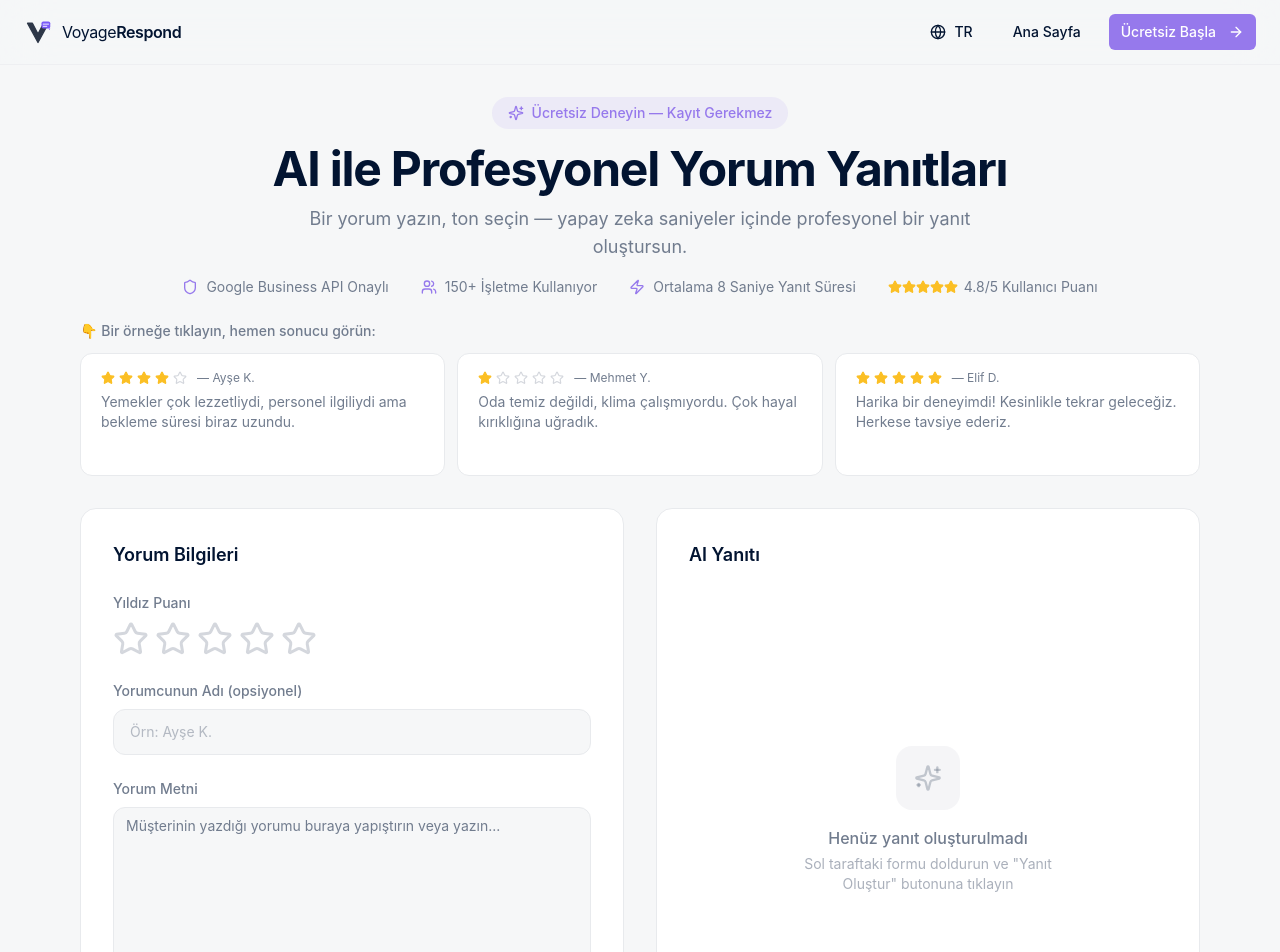
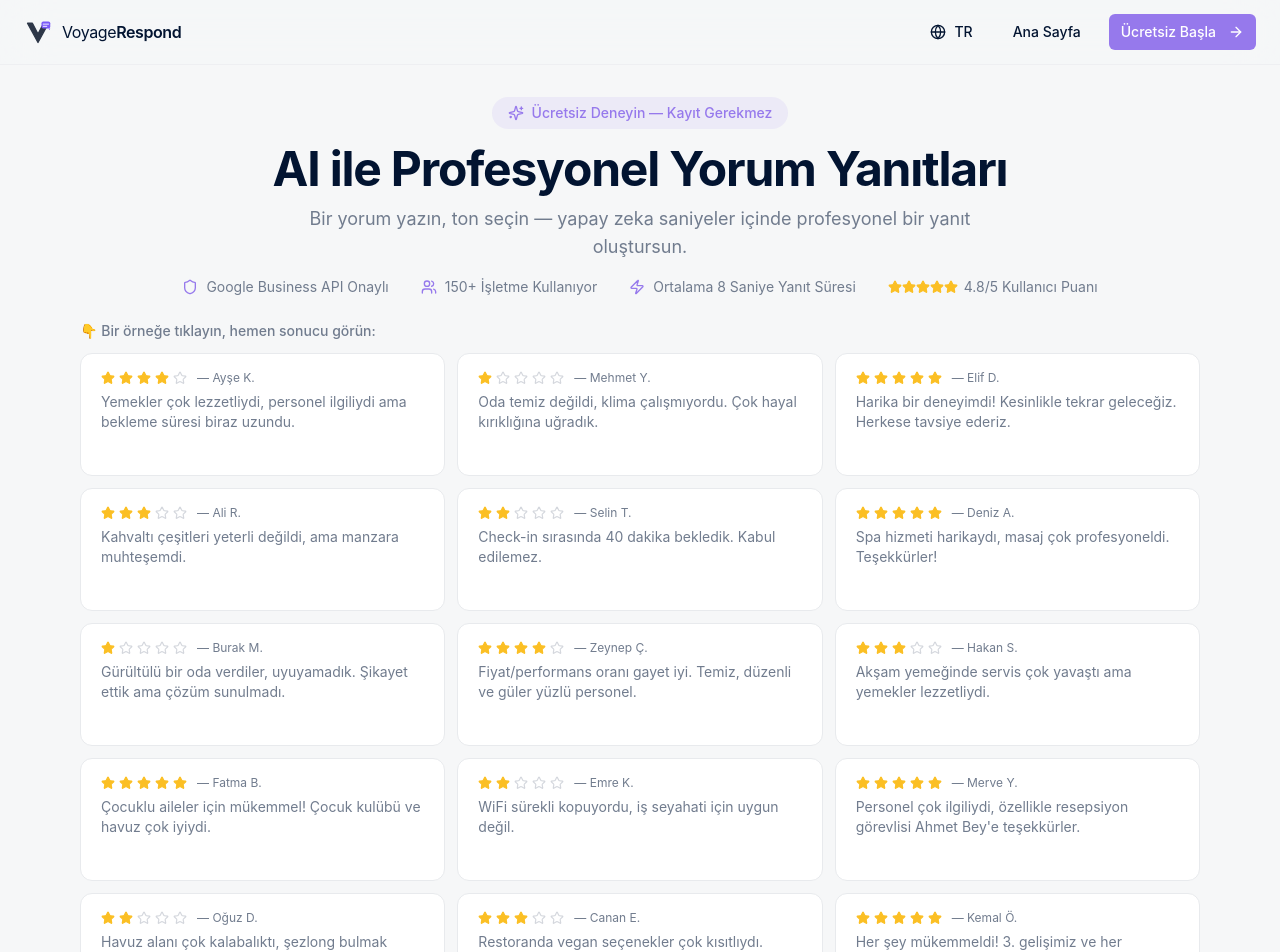
Before and after one commit to mtcrk/review-voyager, a React (Vite) app: page /demo in a window 1280 px wide. Shown: the top 952 px of the page. Built offline with nearby package versions, Linux system fonts and the light colour scheme; what @lovable.dev/cloud-auth-js would draw is missing.

Commit message:
Preceding changes

```diff
--- a/src/pages/DemoPage.tsx
+++ b/src/pages/DemoPage.tsx
@@ -29,6 +29,18 @@ const SAMPLE_REVIEWS = [
   { text: "Yemekler çok lezzetliydi, personel ilgiliydi ama bekleme süresi biraz uzundu.", rating: 4, name: "Ayşe K." },
   { text: "Oda temiz değildi, klima çalışmıyordu. Çok hayal kırıklığına uğradık.", rating: 1, name: "Mehmet Y." },
   { text: "Harika bir deneyimdi! Kesinlikle tekrar geleceğiz. Herkese tavsiye ederiz.", rating: 5, name: "Elif D." },
+  { text: "Kahvaltı çeşitleri yeterli değildi, ama manzara muhteşemdi.", rating: 3, name: "Ali R." },
+  { text: "Check-in sırasında 40 dakika bekledik. Kabul edilemez.", rating: 2, name: "Selin T." },
+  { text: "Spa hizmeti harikaydı, masaj çok profesyoneldi. Teşekkürler!", rating: 5, name: "Deniz A." },
+  { text: "Gürültülü bir oda verdiler, uyuyamadık. Şikayet ettik ama çözüm sunulmadı.", rating: 1, name: "Burak M." },
+  { text: "Fiyat/performans oranı gayet iyi. Temiz, düzenli ve güler yüzlü personel.", rating: 4, name: "Zeynep Ç." },
+  { text: "Akşam yemeğinde servis çok yavaştı ama yemekler lezzetliydi.", rating: 3, name: "Hakan S." },
+  { text: "Çocuklu aileler için mükemmel! Çocuk kulübü ve havuz çok iyiydi.", rating: 5, name: "Fatma B." },
+  { text: "WiFi sürekli kopuyordu, iş seyahati için uygun değil.", rating: 2, name: "Emre K." },
+  { text: "Personel çok ilgiliydi, özellikle resepsiyon görevlisi Ahmet Bey'e teşekkürler.", rating: 5, name: "Merve Y." },
+  { text: "Havuz alanı çok kalabalıktı, şezlong bulmak imkansızdı.", rating: 2, name: "Oğuz D." },
+  { text: "Restoranda vegan seçenekler çok kısıtlıydı. Geliştirilmeli.", rating: 3, name: "Canan E." },
+  { text: "Her şey mükemmeldi! 3. gelişimiz ve her seferinde aynı kalite. Bravo!", rating: 5, name: "Kemal Ö." },
 ];
 
 export default function DemoPage() {
```
